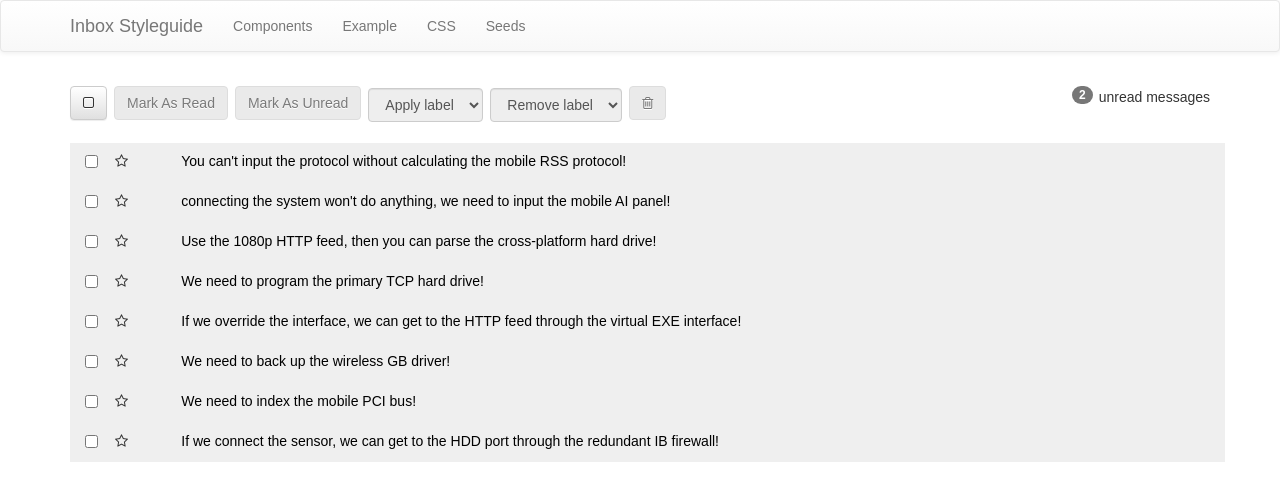
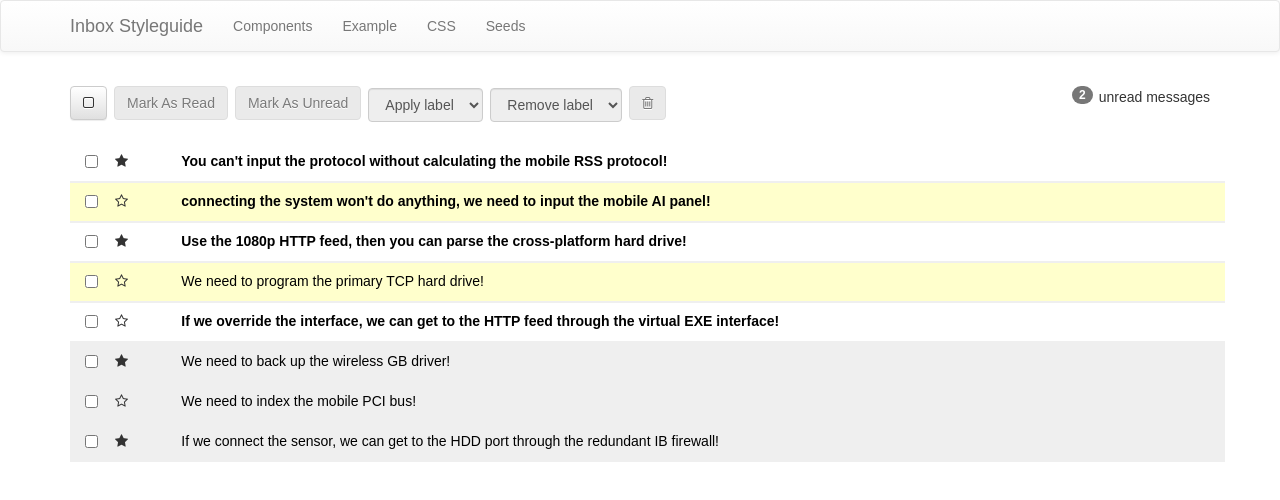
Before and after one commit to caelinsheahan/react-inbox, a React (Create React App) app: page / in a window 1280 px wide. Shown: the top 500 px of the page. Built offline with nearby package versions, Linux system fonts and the light colour scheme.

Commit message:
now starred working

```diff
--- a/src/App.js
+++ b/src/App.js
@@ -11,14 +11,24 @@
       messages: this.props.messages
     }
   }
+  toggleClass = (message, class1) => {
+    const index = this.state.messages.indexOf(message)
+    let newMessages = this.state.messages.slice(0)
+    newMessages[index][class1] = !newMessages[index][class1]
+    this.setState({ messages: newMessages })
+  }
+
   render() {
     return (
       <div classNameName="App">
         <Navbar />
 
-      <div className='container'>
+        <div className="container">
           <Toolbar />
-      <MessagesList messages = {this.state.messages}/>
+          <MessagesList
+            messages={this.state.messages}
+            toggleClass={this.toggleClass}
+          />
         </div>
       </div>
     )
--- a/src/Components/Message.js
+++ b/src/Components/Message.js
@@ -1,22 +1,32 @@
 import React from 'react'
 
-const Message = ({message}) => {
+const Message = ({ message, toggleClass }) => {
+  const readClass = message.read ? 'read' : 'unread'
+  const selectedClass = message.selected ? 'selected' : ''
+  const starredClass = message.starred ? 'fa-star' : 'fa-star-o'
   return (
-    <div className="row message read">
+    <div
+      className={`row message ${readClass} ${selectedClass}`}
+      onClick={() => {
+        toggleClass(message, 'read')
+      }}
+    >
       <div className="col-xs-1">
         <div className="row">
-          <div className="col-xs-2">
+          <div className="col-xs-2" onClick={() => {
+            toggleClass(message,'selected')
+          }}>
             <input type="checkbox" />
           </div>
-          <div className="col-xs-2">
-            <i className="star fa fa-star-o"></i>
+          <div className="col-xs-2" onClick={() => {
+            toggleClass(message, 'starred')
+          }}>
+            <i className={`star fa ${starredClass}`} />
           </div>
         </div>
       </div>
       <div className="col-xs-11">
-        <a href="#">
-        {message.subject}
-        </a>
+        <a href="#">{message.subject}</a>
       </div>
     </div>
   )
--- a/src/Components/MessagesList.js
+++ b/src/Components/MessagesList.js
@@ -1,9 +1,9 @@
 import React from 'react'
 import Message from './Message'
-const MessagesList = ({ messages }) => {
+const MessagesList = ({ messages, toggleClass }) => {
   return (
     <div>
-      {messages.map(message => <Message key={message.id} message={message} />)}
+      {messages.map(message => <Message key={message.id} message={message} toggleClass={toggleClass} />)}
     </div>
   )
 }
```
Lines whose indentation alone changed are shown as unchanged.
